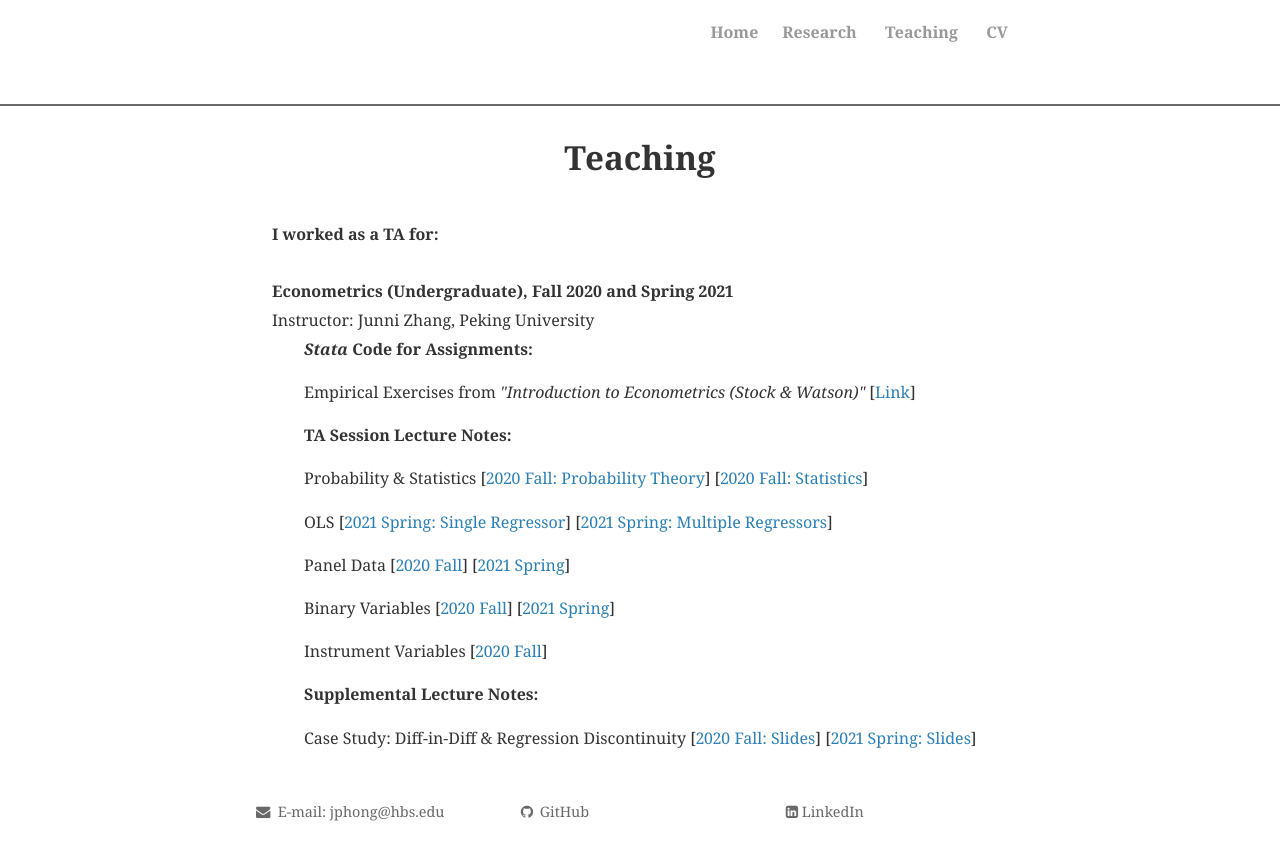
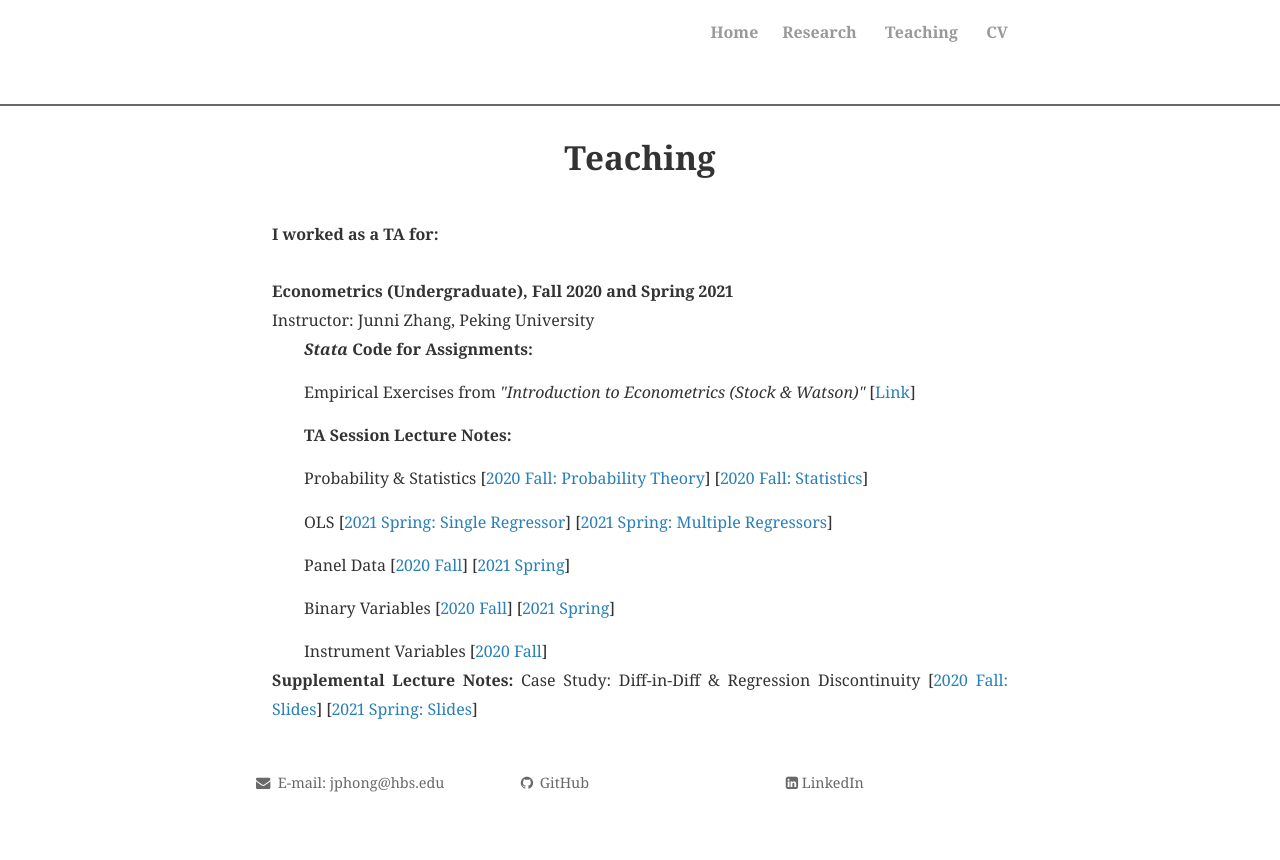
Before and after one commit to JingpengHong/JingpengHong.github.io, a Jekyll site: the page built from teaching.html, in a window 1280 px wide. Shown: the top 860 px of the page. Built offline with Jekyll 4.4.1, drawn with Linux system fonts in a browser that asks for light colours; nearby versions of some CDN libraries; comment, search, counter and statistics services are not loaded; a style sheet for code colours, icons or effects is not loaded.

Commit message:
Update teaching.html

```diff
--- a/teaching.html
+++ b/teaching.html
@@ -19,5 +19,6 @@ Instructor: Junni Zhang, Peking University
 <br><p style="text-align:justify;text-indent:2em;">Panel Data [<a href="https://www.dropbox.com/s/jz18c6erfsnwxk8/ch10_PanelData_2020F.pdf?dl=0" >2020 Fall</a>] [<a href="https://www.dropbox.com/s/sl6g4omlj7yep9c/ch10_PanelData_2021S.pdf?dl=0" >2021 Spring</a>]
 <br><p style="text-align:justify;text-indent:2em;"> Binary Variables [<a href="https://www.dropbox.com/s/lvm8v72fq9as5bw/ch11_ProbitLogit_2020F.pdf?dl=0" >2020 Fall</a>] [<a href="https://www.dropbox.com/s/nom4nruf9u2fvu2/ch11_ProbitLogit_2021S.pdf?dl=0" >2021 Spring</a>]
 <p style="text-align:justify;text-indent:2em;"> Instrument Variables [<a href="https://www.dropbox.com/s/e6pn9alqbfb5wwe/ch12_IV_2020F.pdf?dl=0" >2020 Fall</a>]
-<br><p style="text-align:justify;text-indent:2em;"><b>Supplemental Lecture Notes: </b>
-<p style="text-align:justify;text-indent:2em;">Case Study: Diff-in-Diff & Regression Discontinuity [<a href="https://www.dropbox.com/s/pwx7c901m4fdjsh/SW3e_ch13_slides%20GE%20additional%20RD_DID_Jingpeng%20modified.pdf?dl=0" >2020 Fall: Slides</a>] [<a href="https://www.dropbox.com/s/gkx8poynu8a6tmn/SW3e_ch13_slides%2BGE%2Badditional%2BRD_DID_Jingpeng.pdf?dl=0" >2021 Spring: Slides</a>]
+<br><b>Supplemental Lecture Notes: </b>
+Case Study: Diff-in-Diff & Regression Discontinuity [<a href="https://www.dropbox.com/s/pwx7c901m4fdjsh/SW3e_ch13_slides%20GE%20additional%20RD_DID_Jingpeng%20modified.pdf?dl=0" >2020 Fall: Slides</a>] [<a href="https://www.dropbox.com/s/gkx8poynu8a6tmn/SW3e_ch13_slides%2BGE%2Badditional%2BRD_DID_Jingpeng.pdf?dl=0" >2021 Spring: Slides</a>]
+</p>
```
